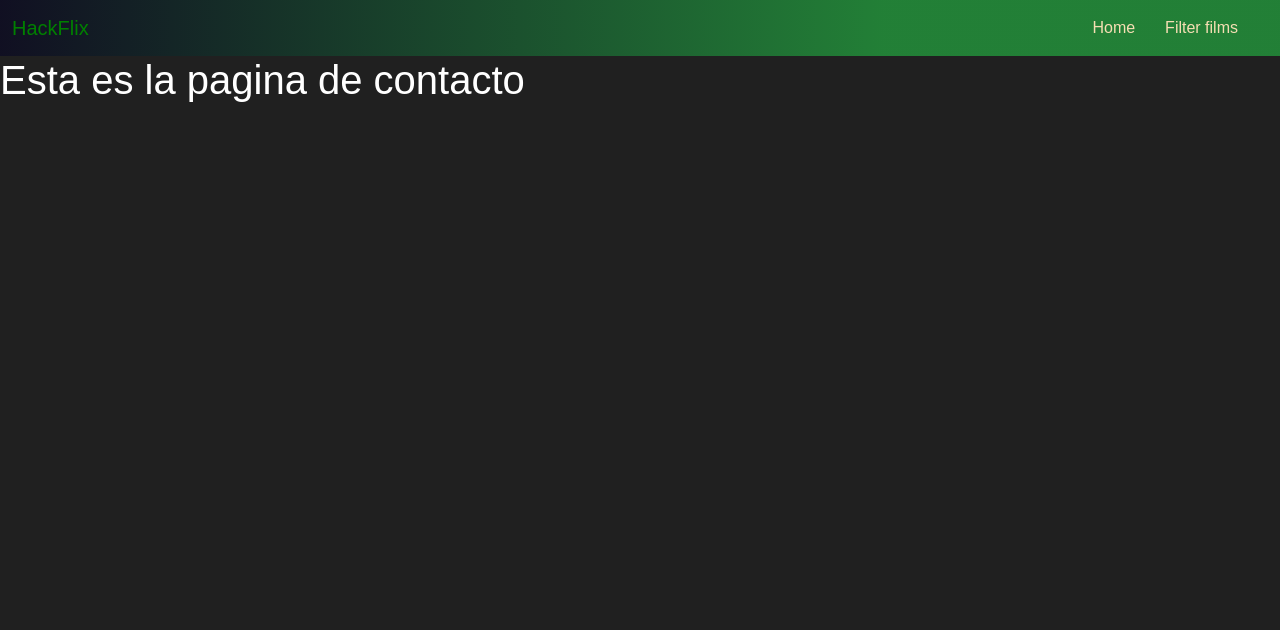
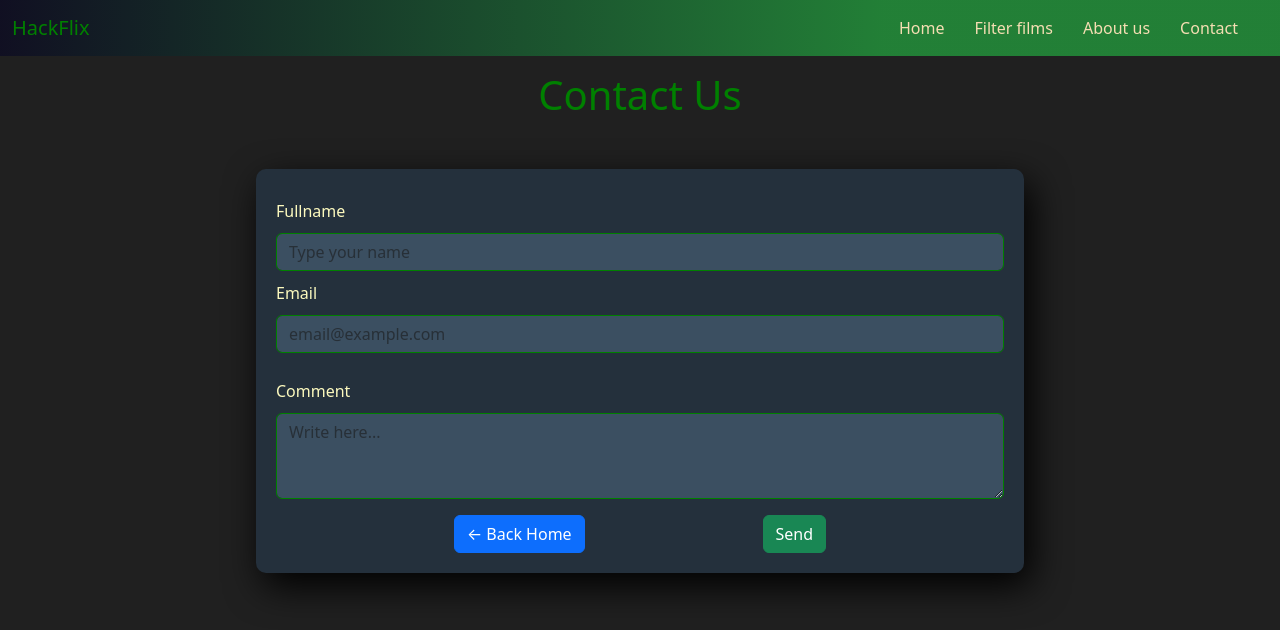
Before and after one commit to VirginiaBarbaro/hackflix, a React (Create React App) app: page /contact in a window 1280 px wide. Shown: the top 630 px of the page. Built offline with nearby package versions, Linux system fonts and the light colour scheme.

Commit message:
Search by titke
TODO:
- Search by title
- Captura en consola lo que se digita en el input.

```diff
--- a/src/App.jsx
+++ b/src/App.jsx
@@ -1,14 +1,17 @@
 import "./App.css";
 import Header from "./components/Header";
 import MovieList from "./components/MovieList";
-import { Routes, Route } from "react-router-dom";
+import { Routes, Route, Navigate } from "react-router-dom";
 import MovieDetails from "./components/MovieDetails";
 import NoMatch from "./components/NoMatch";
 import AboutUs from "./components/AboutUs";
 import Contact from "./components/Contact";
 import FilteredFilms from "./components/FiltreredFilm";
+// import { useNavigate } from "react-router-dom";
 
 function App() {
+
+  // const navigate = useNavigate();
 
   return (
     <div className="main-container">
@@ -16,6 +19,7 @@ function App() {
       <Routes>
         <Route path="/" element={<MovieList />} />
         <Route path="/movie/:id" element={<MovieDetails />} />
+        {/* <Route path="movie/:id" element={<Navigate replace to="/film/:id"/>} /> */}
         <Route path="/about-us" element={<AboutUs /> } />
         <Route path="/contact" element={<Contact />} />
         <Route path="/filtered-by-rating" element={<FilteredFilms />} />
--- a/src/components/AboutUs.jsx
+++ b/src/components/AboutUs.jsx
@@ -1,11 +1,20 @@
-import React from 'react'
+import React from "react";
 
 function AboutUs() {
   return (
-    <div>
-        <h3 className='text-white'>About Us Hackflix</h3>
+    <div className="container-row d-flex">
+      <div className="img-about">
+        <img src="https://images.unsplash.com/photo-1649110458068-fc092543c056?ixlib=rb-4.0.3&ixid=MnwxMjA3fDB8MHxzZWFyY2h8MzF8fGZpbG1zfGVufDB8fDB8fA%3D%3D&auto=format&fit=crop&w=600&q=60" className="img-about" />
+      </div>
+      <div className="col-6 about-title">
+        <h2 className="h2-about">The Hackflix story</h2>
+        <h3 className="h3-about">
+          Stories move us. They make us feel more emotion, see new perspectives, and bring us closer
+          to each other.
+        </h3>
+      </div>
     </div>
-  )
+  );
 }
 
-export default AboutUs
+export default AboutUs;
--- a/src/components/Contact.jsx
+++ b/src/components/Contact.jsx
@@ -1,11 +1,51 @@
-import React from 'react'
+import React from "react";
+import { Link } from "react-router-dom";
 
 function Contact() {
   return (
     <div>
-        <h1 className='text-white'>Esta es la pagina de contacto</h1>
+      <h1 className="h1-contact">Contact Us</h1>
+      <form className="contact-form">
+        <div className="mb-3">
+          <label for="exampleFormControlInput1" className="form-label label-contact">
+            Fullname
+          </label>
+          <input
+            type="text"
+            className="form-control input-contact"
+            id="exampleFormControlInput1"
+            placeholder="Type your name"
+          />
+          <label for="exampleFormControlInput1" className="form-label label-contact">
+            Email
+          </label>
+          <input
+            type="email"
+            className="form-control input-contact"
+            id="exampleFormControlInput1"
+            placeholder="email@example.com"
+          />
+        </div>
+        <div className="mb-3">
+          <label for="exampleFormControlTextarea1" className="form-label  label-contact">
+            Comment
+          </label>
+          <textarea
+            className="form-control input-contact"
+            id="exampleFormControlTextarea1"
+            rows="3"
+            placeholder="Write here..."
+          ></textarea>
+        </div>
+        <div className="btn-contact">
+          <Link to="/">
+          <button className="btn btn-primary"> ← Back Home</button>
+          </Link>
+          <button className="btn btn-success">Send</button>
+        </div>
+      </form>
     </div>
-  )
+  );
 }
 
-export default Contact
+export default Contact;
--- a/src/components/Header.jsx
+++ b/src/components/Header.jsx
@@ -33,6 +33,16 @@ function Header() {
                   Filter films
                 </Link>
               </li>
+              <li className="nav-item home-list">
+                <Link to="/about-us" className="home" aria-current="page">
+                  About us
+                </Link>
+              </li>
+              <li className="nav-item home-list">
+                <Link to="/contact" className="home" aria-current="page">
+                  Contact
+                </Link>
+              </li>
             </ul>
           </div>
         </div>
--- a/src/components/MovieDetails.jsx
+++ b/src/components/MovieDetails.jsx
@@ -48,8 +48,8 @@ function MovieDetails() {
           </div>
         </div>
       ) : (
-        <button class="btn btn-primary" type="button" disabled>
-          <span class="spinner-grow spinner-grow-sm" role="status" aria-hidden="true"></span>
+        <button className="btn btn-primary" type="button" disabled>
+          <span className="spinner-grow spinner-grow-sm" role="status" aria-hidden="true"></span>
           Loading...
         </button>
       )}
--- a/src/components/MovieList.jsx
+++ b/src/components/MovieList.jsx
@@ -40,8 +40,8 @@ function MovieList() {
         style={{ overflow: "hidden" }}
         loader={
           <div className="spinner">
-            <button class="btn btn-success" type="button" disabled>
-              <span class="spinner-grow spinner-grow-sm" role="status" aria-hidden="true"></span>
+            <button className="btn btn-success" type="button" disabled>
+              <span className="spinner-grow spinner-grow-sm" role="status" aria-hidden="true"></span>
               Loading...
             </button>
           </div>
--- a/src/components/NoMatch.jsx
+++ b/src/components/NoMatch.jsx
@@ -3,8 +3,8 @@ import { Link } from "react-router-dom";
 
 function NoMatch() {
   return (
-    <div>
-      <div class="alert alert-warning noMatch" role="alert">
+    <div className="main-noMatch">
+      <div className="alert alert-warning noMatch" role="alert">
         Page not found!
       </div>
       <Link to="/">
--- a/src/movie.css
+++ b/src/movie.css
@@ -2,7 +2,8 @@
   margin: 0;
   padding: 0;
   box-sizing: border-box;
-    font-family: arial;
+  font-family: system-ui, -apple-system, BlinkMacSystemFont, "Segoe UI", Roboto, Oxygen, Ubuntu,
+    Cantarell, "Open Sans", "Helvetica Neue", sans-serif;
   font-weight: 200;
 }
 
@@ -25,7 +26,7 @@ body {
 .p {
   color: #fcf9be;
   margin-top: 8px;
-    font-size: .9rem;
+  font-size: 0.9rem;
 }
 
 .movie {
@@ -33,7 +34,7 @@ body {
   display: grid;
   place-items: center;
   padding: 10px;
-    transition: transform .2s;
+  transition: transform 0.2s;
   cursor: pointer;
 }
 
@@ -76,7 +77,6 @@ body {
   aspect-ratio: 16/9;
   max-height: 350px;
   object-fit: cover;
-
 }
 
 .hackflix-navbar {
@@ -90,8 +90,12 @@ body {
 }
 
 .nav-header {
-    background: rgb(2,0,36);
-background: linear-gradient(90deg, rgba(2,0,36,0.5164081990217962) 0%, rgba(35,156,61,0.77) 69%);
+  background: rgb(2, 0, 36);
+  background: linear-gradient(
+    90deg,
+    rgba(2, 0, 36, 0.5164081990217962) 0%,
+    rgba(35, 156, 61, 0.77) 69%
+  );
 }
 
 .container-details {
@@ -135,3 +139,146 @@ background: linear-gradient(90deg, rgba(2,0,36,0.5164081990217962) 0%, rgba(35,1
   margin-top: 20px;
   text-align: center;
 }
+
+.about-title {
+  width: 72%;
+  align-items: center;
+  color: #fcf9be;
+}
+
+.h2-about {
+  width: 50%;
+  margin: auto;
+  text-align: center;
+  margin-top: 50px;
+  font-size: 2.5rem;
+  -webkit-animation: puff-in-top 0.7s cubic-bezier(0.47, 0, 0.745, 0.715) 0.3s both;
+  animation: puff-in-top 0.7s cubic-bezier(0.47, 0, 0.745, 0.715) 0.3s both;
+}
+
+@-webkit-keyframes puff-in-top {
+  0% {
+    -webkit-transform: scale(2);
+    transform: scale(2);
+    -webkit-transform-origin: 50% 0%;
+    transform-origin: 50% 0%;
+    -webkit-filter: blur(4px);
+    filter: blur(4px);
+    opacity: 0;
+  }
+  100% {
+    -webkit-transform: scale(1);
+    transform: scale(1);
+    -webkit-transform-origin: 50% 0%;
+    transform-origin: 50% 0%;
+    -webkit-filter: blur(0px);
+    filter: blur(0px);
+    opacity: 1;
+  }
+}
+
+@keyframes puff-in-top {
+  0% {
+    -webkit-transform: scale(2);
+    transform: scale(2);
+    -webkit-transform-origin: 50% 0%;
+    transform-origin: 50% 0%;
+    -webkit-filter: blur(4px);
+    filter: blur(4px);
+    opacity: 0;
+  }
+  100% {
+    -webkit-transform: scale(1);
+    transform: scale(1);
+    -webkit-transform-origin: 50% 0%;
+    transform-origin: 50% 0%;
+    -webkit-filter: blur(0px);
+    filter: blur(0px);
+    opacity: 1;
+  }
+}
+
+.h3-about {
+  width: 90%;
+  text-align: center;
+  margin: auto;
+  padding: 5px;
+  font-size: 2.5rem;
+  margin-top: 90px;
+  font-weight: 700;
+  -webkit-animation: puff-in-top 0.7s cubic-bezier(0.47, 0, 0.745, 0.715) 0.3s both;
+  animation: puff-in-top 0.7s cubic-bezier(0.47, 0, 0.745, 0.715) 0.3s both;
+}
+
+.img-about {
+  max-height: 590px;
+}
+
+.label-contact {
+    margin-top: 10px;
+    margin-bottom: 10px;
+    color: #fcf9be;
+}
+
+.label-search {
+    color: #fcf9be;
+    padding: 10px;
+    font-size: 1.3rem;
+}
+
+.contact-form {
+    border-radius: 10px;
+    width: 60%;
+    margin: auto;
+    padding: 20px;
+    background-color: #24303c;
+    box-shadow: 7px 13px 37px #000;
+}
+
+.h1-contact {
+    color: green;
+    width: 20%;
+    text-align: center;
+    margin: auto;
+    margin-bottom: 50px;
+    margin-top: 15px;
+}
+
+.btn-contact {
+    margin-top: 10px;
+    display: flex;
+    justify-content: space-evenly;
+    text-align: center;
+}
+
+.input-contact {
+    background-color: #5f7c9768;
+    border: 1px solid green;
+}
+
+.form-rating {
+    margin-top: 10px;
+    display: flex;
+    justify-content: space-around;
+    justify-content: baseline;
+}
+
+.input-search {
+    margin-top: 13px;
+    border-radius: 15px;
+    height: 50%;
+}
+
+.label-search {
+    text-align: center;
+}
+
+.btn-search {
+    margin: 13px;
+    height: 50%;
+}
+
+/* .main-noMatch {
+    width: 100%;
+    background-image: url("https://images.unsplash.com/photo-1566320238645-032c8c55845a?ixlib=rb-4.0.3&ixid=MnwxMjA3fDB8MHxwaG90by1wYWdlfHx8fGVufDB8fHx8&auto=format&fit=crop&w=870&q=80");
+} */
```
Also changed, not shown: src/components/FiltreredFilm.jsx (+32 -5 lines). Lines whose indentation alone changed are shown as unchanged.
